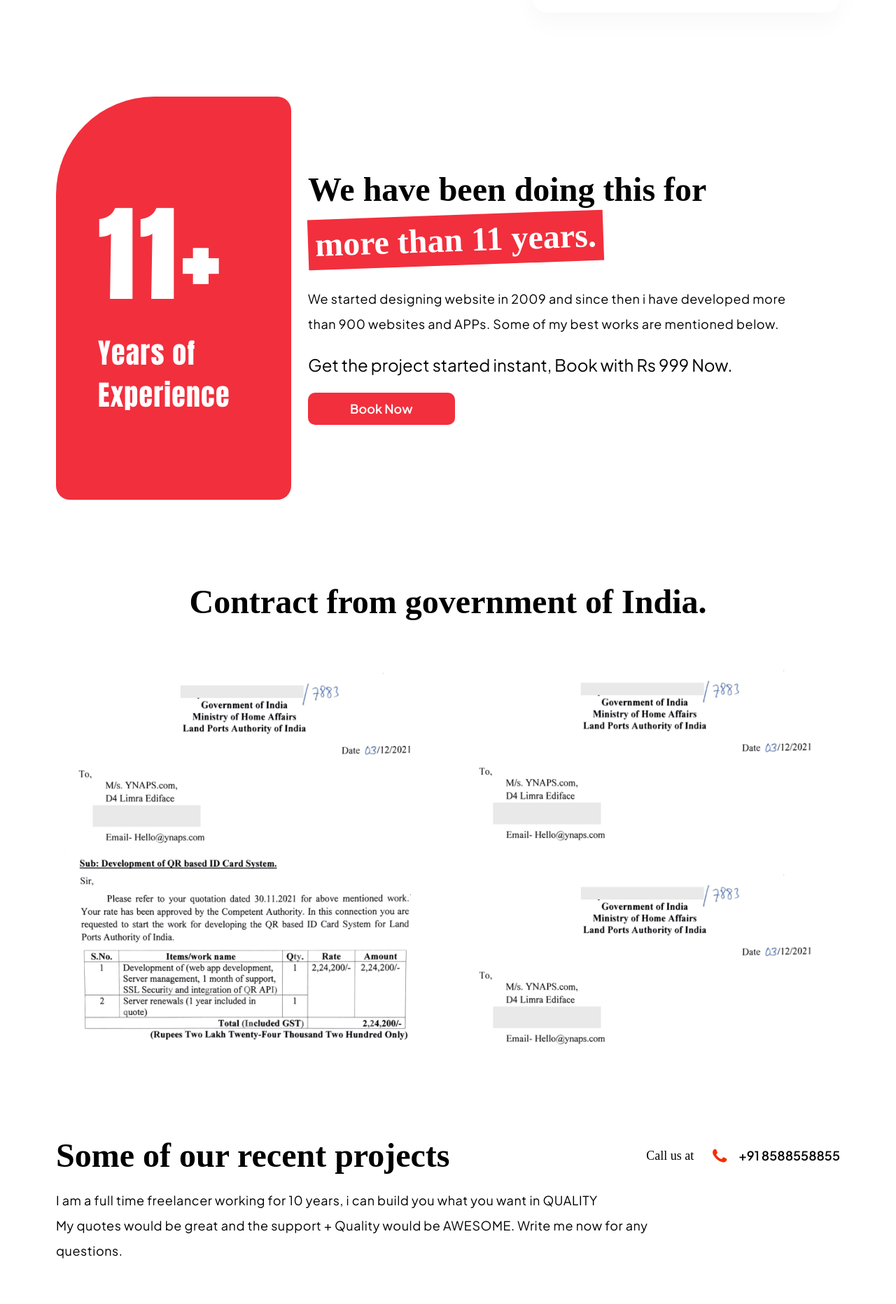
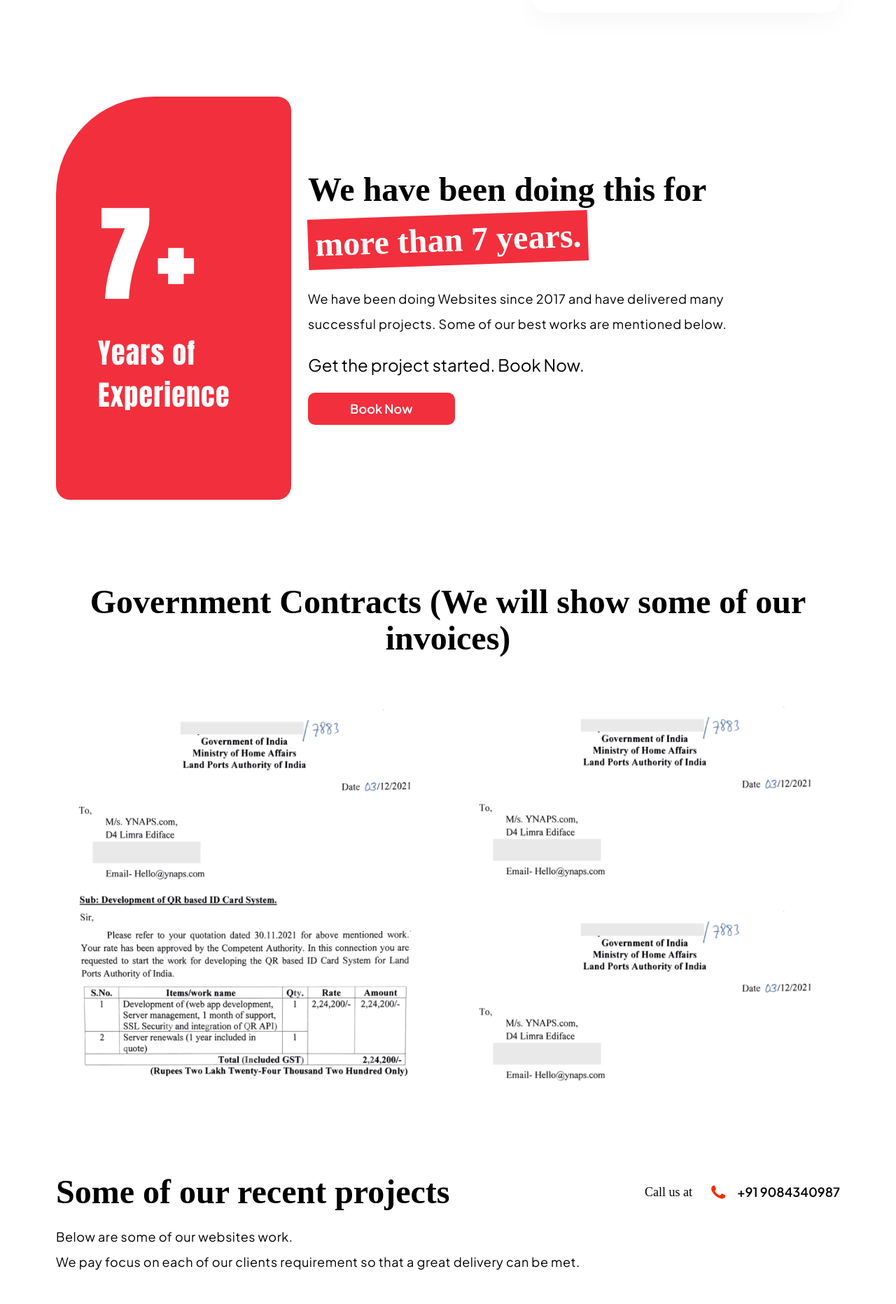
Before and after one commit to rs123456raushan/pieweb, a React (Create React App) app: page / in a window 1280 px wide. Shown: the part 880-2743 px from the top of the page at 70% size. Built offline with nearby package versions, Linux system fonts and the light colour scheme; a web font is replaced by a local one.

Commit message:
changed content and some functionality changes

```diff
--- a/src/components/Clients.jsx
+++ b/src/components/Clients.jsx
@@ -1,6 +1,14 @@
 import React from "react";
 
 const Clients = () => {
+
+  const scrollToSection = (sectionId) => {
+    const section = document.getElementById(sectionId);
+    if (section) {
+      section.scrollIntoView({ behavior: "smooth" });
+    }
+  }
+
   return (
     <div className="experienceWrapper clientWrapper">
       <div className="experienceRight clientLeft">
@@ -17,7 +25,7 @@ const Clients = () => {
           your web.
         </p>
         <h6>Let's Discuss the project on a nice call</h6>
-        <button className="btn">Book Now</button>
+        <button onClick={() => scrollToSection("form")} className="btn">Book Now</button>
       </div>
       <div className="experienceLeft clientRight">
         <h2>800+</h2>
--- a/src/components/Contract.jsx
+++ b/src/components/Contract.jsx
@@ -8,7 +8,7 @@ import {
 const Contract = () => {
   return (
     <div className="contractWrapper">
-      <h2 className="heading">Contract from government of India.</h2>
+      <h2 className="heading">Government Contracts (We will show some of our invoices)</h2>
       <div className="contractImageWrapper">
         <div className="contractLeft">
           <div className="contractImgHover">
--- a/src/components/Experience.jsx
+++ b/src/components/Experience.jsx
@@ -1,24 +1,30 @@
 import React from "react";
 
 const Experience = () => {
+
+  const scrollToSection = (sectionId) => {
+    const section = document.getElementById(sectionId);
+    if (section) {
+      section.scrollIntoView({ behavior: "smooth" });
+    }
+  }
+
   return (
     <div className="experienceWrapper">
       <div className="experienceLeft">
-        <h2>11+</h2>
+        <h2>7+</h2>
         <p>Years of Experience</p>
       </div>
       <div className="experienceRight">
         <h4 className="heading">We have been doing this for</h4>
         <div>
-          <span className="heading">more than 11 years.</span>
+          <span className="heading">more than 7 years.</span>
         </div>
         <p className="para">
-          We started designing website in 2009 and since then i have developed
-          more than 900 websites and APPs. Some of my best works are mentioned
-          below.
+          We have been doing Websites since 2017 and have delivered many successful projects. Some of our best works are mentioned below.
         </p>
-        <h6>Get the project started instant, Book with Rs 999 Now.</h6>
-        <button className="btn">Book Now</button>
+        <h6>Get the project started. Book Now.</h6>
+        <button onClick={() => scrollToSection("form")} className="btn">Book Now</button>
       </div>
     </div>
   );
--- a/src/components/Hero.jsx
+++ b/src/components/Hero.jsx
@@ -19,12 +19,12 @@ const Hero = () => {
             <span>or Call us at</span>
             <div>
               <img src={phoneIcon} alt="phoneIcon" />
-              <span>+91 8588558855</span>
+              <span>+91 9084340987</span>
             </div>
           </div>
         </div>
       </div>
-      <div className="heroRight">
+      <div id="form" className="heroRight">
         <Forms />
       </div>
     </div>
--- a/src/components/Project.jsx
+++ b/src/components/Project.jsx
@@ -25,16 +25,14 @@ const Project = () => {
             <span>Call us at</span>
             <div>
               <img width={34} height={34} src={phoneIcon} alt="phoneIcon" />
-              <span>+91 8588558855</span>
+              <span>+91 9084340987</span>
             </div>
           </div>
         </div>
         <div className="projectUpperLower para">
-          I am a full time freelancer working for 10 years, i can build you what
-          you want in QUALITY
+          Below are some of our websites work.
           <span>
-            My quotes would be great and the support + Quality would be AWESOME.
-            Write me now for any questions.
+            We pay focus on each of our clients requirement so that a great delivery can be met.
           </span>
         </div>
       </div>
@@ -61,7 +59,7 @@ const Project = () => {
           <span>Or Call us at</span>
           <div>
             <img width={34} height={34} src={phoneIcon} alt="phoneIcon" />
-            <span>+91 8588558855</span>
+            <span>+91 9084340987</span>
           </div>
         </div>
       </div>
--- a/src/components/Reviews.jsx
+++ b/src/components/Reviews.jsx
@@ -1,8 +1,19 @@
-import React from "react";
+import React, { useState } from "react";
 import { leftArrowIcon, phoneIcon, rightArrowIcon } from "../assets/icons";
 import { clientReviewImg } from "../assets/images";
 
 const Reviews = () => {
+
+  const [index, setIndex] = useState(0)
+
+  const setRightSlideIndex = () => {
+    setIndex((index + 1) % 3)
+  }
+
+  const setLeftSlideIndex = () => {
+    setIndex((index + 2) % 3)
+  }
+
   return (
     <div className="projectWrapper reviewsWrapper">
       <div className="projectUpper reviewsUpper">
@@ -12,12 +23,12 @@ const Reviews = () => {
             <span>Call us at</span>
             <div>
               <img width={34} height={34} src={phoneIcon} alt="phoneIcon" />
-              <span>+91 8588558855</span>
+              <span>+91 9084340987</span>
             </div>
           </div>
         </div>
         <div className="projectUpperLower reviewUpperLower para">
-          we work with Quality and scalability.
+          We work with quality and scalability.
         </div>
       </div>
       <div className="reviewsLower">
@@ -32,17 +43,22 @@ const Reviews = () => {
           </div>
           <div className="reviewsLowerRight">
             <h3 className="heading">App-solutely Impressive!</h3>
-            <p className="para">
-              Our app project felt overwhelming until PIE WebServices stepped
-              in. Their expertise in both design and strategy made everything
-              click, turning our idea into an app we're genuinely proud of. If
-              you're aiming for digital brilliance, PIE is the way to go!
-            </p>
-            <span>Amit Gupta, CEO of FitSync</span>
+            {(index === 0) && <p className="para">
+              Nuclay is a competent website service provider with a range of high value-for-money services around e-commerce website development and management. Their team was responsive, professional, and Jaideep leads the team by example. Highly recommended!
+            </p>}
+            {(index === 0) && <span>Saugata, Founder, Foreva</span>}
+            {(index === 1) && <p className="para">
+              Lorem, ipsum dolor sit amet consectetur adipisicing elit. Rerum fugiat amet assumenda perferendis velit sequi unde perspiciatis dolorum asperiores? Facere fuga ex voluptatem architecto accusamus, cumque at suscipit tempore sunt?
+            </p>}
+            {(index === 1) && <span>Govil Khattar, Founder, Agreenco</span>}
+            {(index === 2) && <p className="para">
+              Lorem ipsum dolor sit amet consectetur adipisicing elit. Blanditiis suscipit, ipsum autem quos eligendi rem inventore reiciendis temporibus nihil quas numquam eius quisquam magnam perferendis dolorem voluptas nesciunt ut commodi.
+            </p>}
+            {(index === 2) && <span>Gaurav, Founder, Resilient Thoughts</span>}
           </div>
         </div>
         <div className="reviewsLowerLower">
-          <span>
+          <span onClick={setLeftSlideIndex}>
             <img
               width={9}
               height={16}
@@ -50,7 +66,7 @@ const Reviews = () => {
               alt="leftArrowIcon"
             />
           </span>
-          <span>
+          <span onClick={setRightSlideIndex}>
             <img
               width={9}
               height={16}
```
Also changed, not shown: src/index.css (+16 -16 lines).
